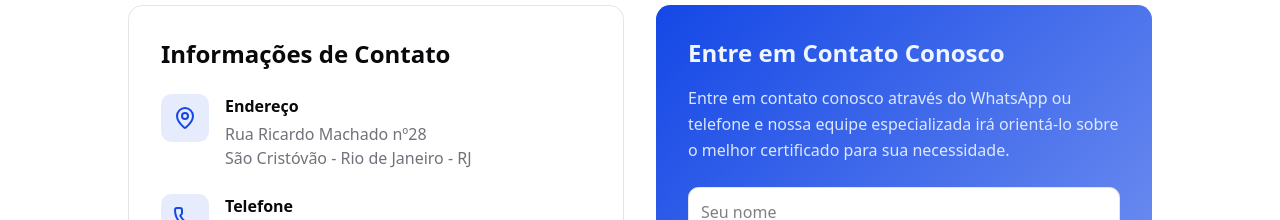
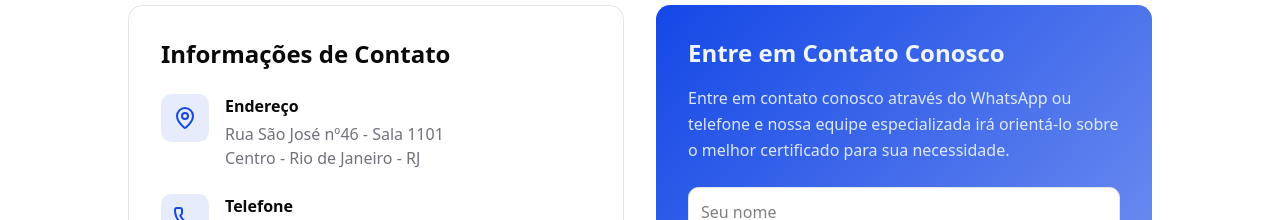
Before and after one commit to Munizleonardo/project-jpc, a Next.js app: page / in a window 1280 px wide. Shown: the part 3220-3440 px from the top of the page. Built offline with nearby package versions, Linux system fonts and the light colour scheme.

Commit message:
chore: end2

```diff
--- a/app/_components/ContactSection.tsx
+++ b/app/_components/ContactSection.tsx
@@ -28,8 +28,8 @@ export default function ContactSection() {
                 <div>
                   <h4 className="font-semibold text-card-foreground mb-1">Endereço</h4>
                   <p className="text-muted-foreground">
-                    Rua Ricardo Machado nº28<br/>
-                    São Cristóvão - Rio de Janeiro - RJ
+                    Rua São José nº46 - Sala 1101<br/>
+                    Centro - Rio de Janeiro - RJ
                   </p>
                 </div>
               </div>
```
